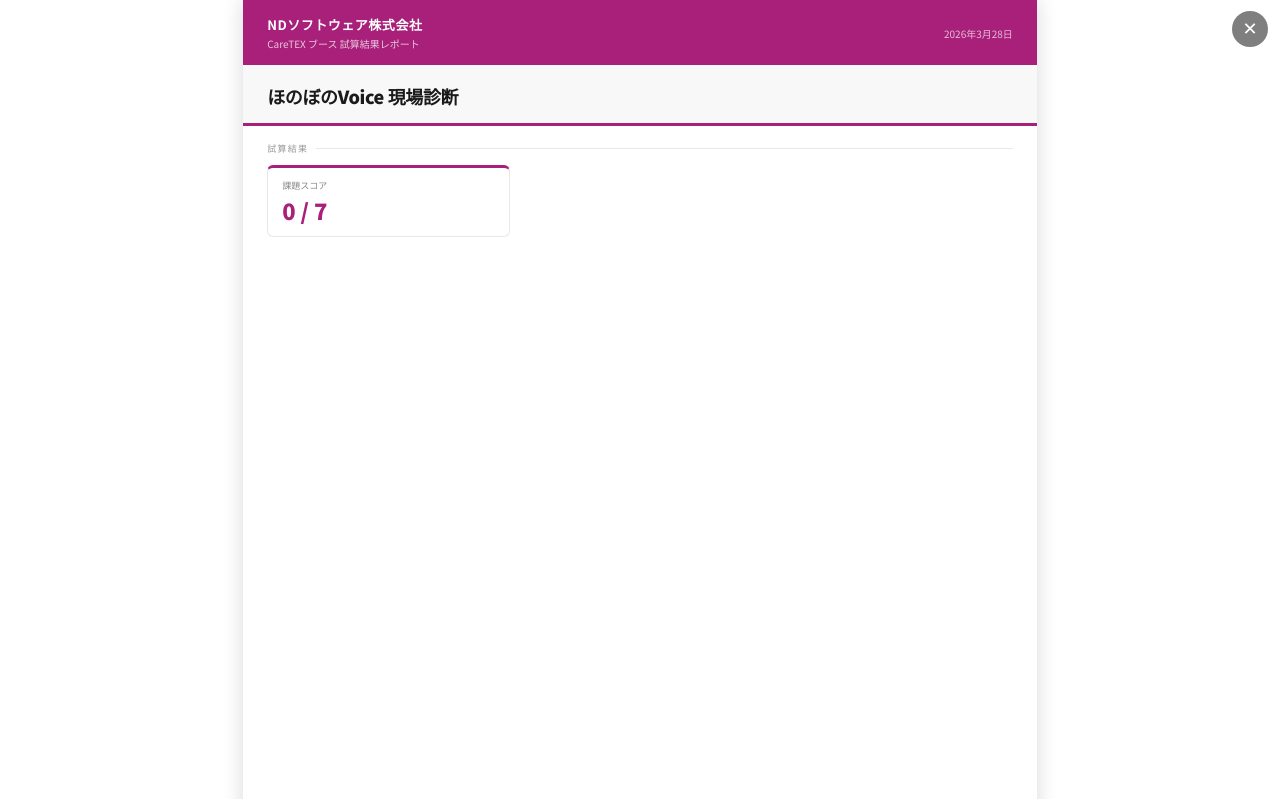
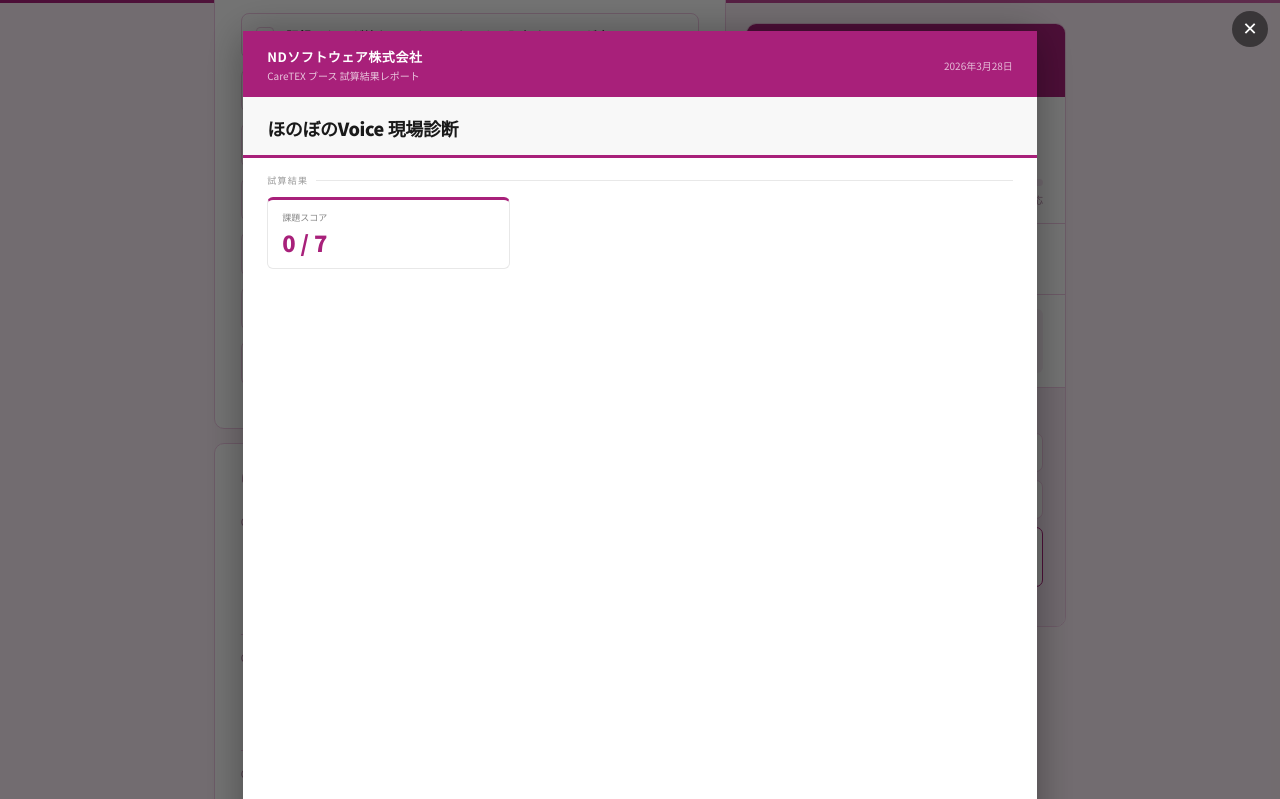
Before and after one commit to yukihiro-git/nds-simulator, a plain HTML site: page roi_simulator_typeC.html in a window 1280 px wide. Both pictures are taken after a click on the button "PDF保存". Shown: the part 505-1304 px from the top of the page. Drawn offline with nearby package versions, Linux system fonts and the light colour scheme.

Commit message:
Add files via upload

```diff
--- a/roi_simulator_typeC.html
+++ b/roi_simulator_typeC.html
@@ -189,14 +189,18 @@
 #pdf-sheet {
   display: none;
   position: fixed; top: 0; left: 0; width: 100%; height: 100%;
-  z-index: 9999; background: #fff;
+  z-index: 9999; background: rgba(0,0,0,.55);
+  overflow-y: auto; overflow-x: hidden;
   font-family: 'Noto Sans JP', 'Hiragino Kaku Gothic ProN', 'Meiryo', sans-serif;
+  padding: 32px 16px 60px;
+  box-sizing: border-box;
 }
 #pdf-sheet.open { display: block; }
 .ps-wrap {
   width: 210mm; min-height: 297mm; margin: 0 auto;
-  background: #fff; position: relative; padding: 0;
-  box-shadow: 0 0 20px rgba(0,0,0,.15);
+  background: #fff; position: relative; padding: 0 0 60px;
+  box-shadow: 0 4px 40px rgba(0,0,0,.35);
+  border-radius: 4px;
 }
 .ps-header {
   background: var(--ps-ac);
@@ -700,6 +704,11 @@
     var valEl=document.getElementById('v-'+el.id.replace('s-',''));
     if(lblEl&&valEl)inputs.push({lbl:lblEl.textContent.trim(),val:valEl.textContent.trim()});
   });
+  // チェック済み課題一覧を収集
+  var checkedItems=[];
+  document.querySelectorAll('.check-item.checked .check-text').forEach(function(el){
+    checkedItems.push(el.textContent.trim());
+  });
   var cmEl=document.getElementById('r-comment')||document.getElementById('result-comment');
   var cmText=cmEl?cmEl.innerText.trim():'';
   var selBtn=document.querySelector('.sel-btn.selected');
@@ -747,6 +756,7 @@
     +'<div class="ps-metrics">'+mHtml+'</div>'
     +'</div>'
     +bdHtml
+    +(checkedItems.length>0?'<div class="ps-section"><div class="ps-section-label">チェックした現場課題</div><table class="ps-bd-table"><thead><tr><th>該当する課題</th></tr></thead><tbody>'+checkedItems.map(function(t){return '<tr><td>'+t+'</td></tr>';}).join('')+'</tbody></table></div>':'')
     +cmHtml
     +iHtml
     +'<div class="ps-footer">'
```
Also changed, not shown: roi_simulator_bpo.html (+7 -3 lines), roi_simulator_carepalette.html (+7 -3 lines), roi_simulator_careplan.html (+7 -3 lines), roi_simulator_iot.html (+7 -3 lines), roi_simulator_tsunagaru.html (+7 -3 lines), roi_simulator_typeA.html (+7 -3 lines), roi_simulator_typeB1.html (+7 -3 lines), roi_simulator_typeB2.html (+7 -3 lines).
